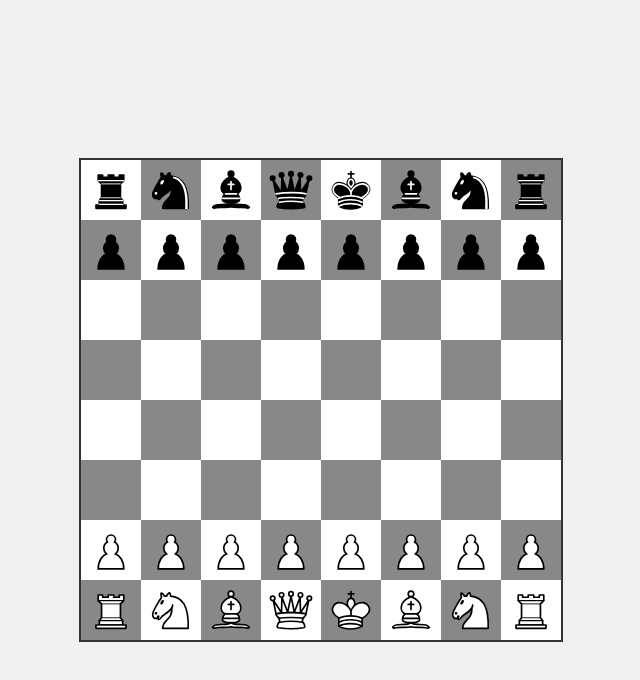
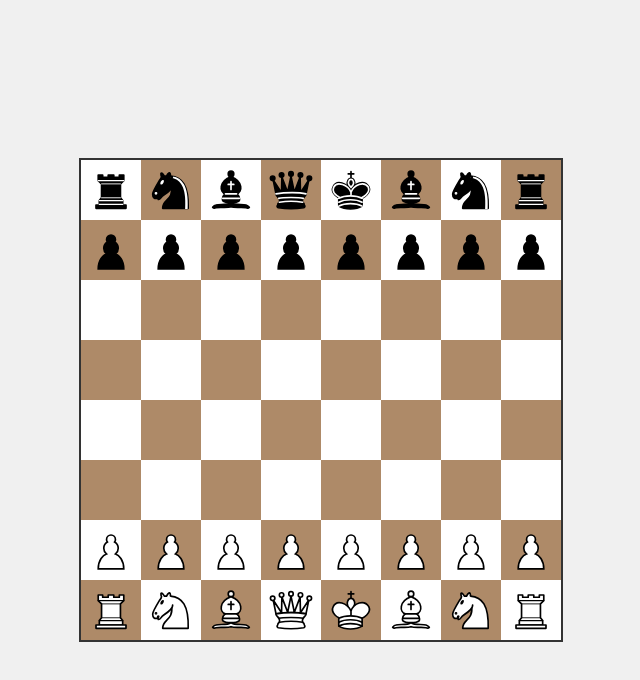
Before and after one commit to egga22/chess, a plain HTML site: page index.html in a window 1280 px wide. Shown: the whole page, without its empty margins (319-959 px from the left). Drawn offline with Linux system fonts and the light colour scheme.

Commit message:
fixed board color

```diff
--- a/styles.css
+++ b/styles.css
@@ -28,7 +28,7 @@ body {
 }
 
 .black {
-    background-color: #888;
+    background-color: #ae8a68;
 }
 
 .piece {
```
